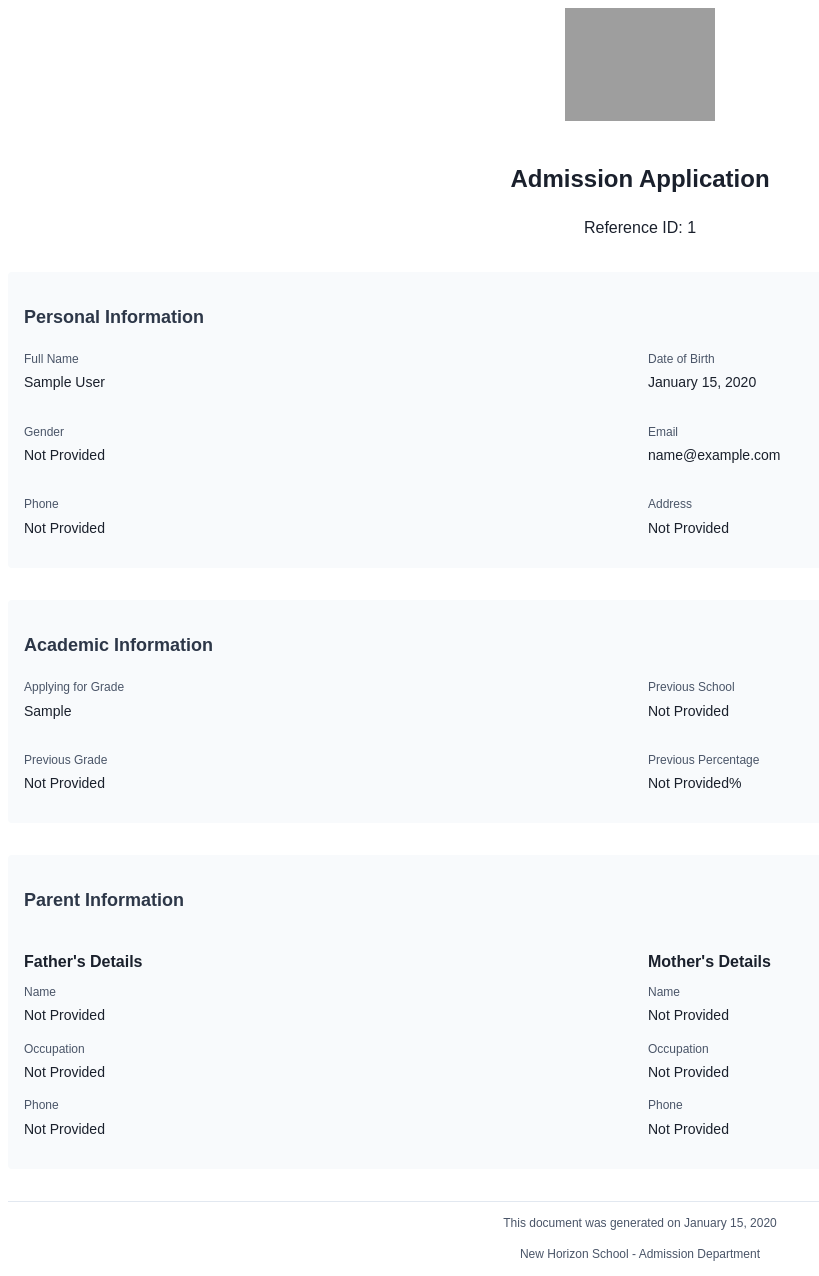
After one commit to abhinav0014/horizonss, a Django app: template templates/admission_pdf.html in a window 1280 px wide. The commit adds this page. Shown: the whole page, without its empty margins (0-819 px from the left). Run offline with Django 5.2, Linux system fonts and the light colour scheme; the template is opened without the code that fills it: most values are stand-ins (such as "Sample title", 1, 10 or a date in 2020); parts of the project's set-up code (start-up, migrations or seed data) failed here and were passed over; grey boxes are pictures that could not be loaded.

Commit message:
amission items

```diff
--- /dev/null
+++ b/templates/admission_pdf.html
@@ -0,0 +1,174 @@
+<!DOCTYPE html>
+<html>
+<head>
+    <meta charset="utf-8">
+    <style>
+        @page {
+            size: A4;
+            margin: 2.5cm 1.5cm;
+        }
+        body {
+            font-family: Arial, sans-serif;
+            line-height: 1.6;
+            color: #1a202c;
+        }
+        .header {
+            text-align: center;
+            margin-bottom: 2em;
+        }
+        .logo {
+            max-width: 150px;
+            margin-bottom: 1em;
+        }
+        .document-title {
+            font-size: 24px;
+            font-weight: bold;
+            color: #1a202c;
+            margin-bottom: 0.5em;
+        }
+        .section {
+            margin-bottom: 2em;
+            padding: 1em;
+            background-color: #f8fafc;
+            border-radius: 4px;
+        }
+        .section-title {
+            font-size: 18px;
+            font-weight: bold;
+            color: #2d3748;
+            margin-bottom: 1em;
+        }
+        .grid {
+            display: grid;
+            grid-template-columns: repeat(2, 1fr);
+            gap: 1em;
+        }
+        .field {
+            margin-bottom: 0.8em;
+        }
+        .field-label {
+            font-size: 12px;
+            color: #4a5568;
+            margin-bottom: 0.2em;
+        }
+        .field-value {
+            font-size: 14px;
+            color: #1a202c;
+        }
+        .footer {
+            margin-top: 2em;
+            text-align: center;
+            font-size: 12px;
+            color: #4a5568;
+        }
+        hr {
+            border: none;
+            border-top: 1px solid #e2e8f0;
+            margin: 1em 0;
+        }
+    </style>
+</head>
+<body>
+    <div class="header">
+        <img src="{{ STATIC_URL }}img/logo.png" alt="School Logo" class="logo">
+        <h1 class="document-title">Admission Application</h1>
+        <p>Reference ID: {{ admission.application_id }}</p>
+    </div>
+
+    <div class="section">
+        <h2 class="section-title">Personal Information</h2>
+        <div class="grid">
+            <div class="field">
+                <div class="field-label">Full Name</div>
+                <div class="field-value">{{ admission.full_name|default:"Not Provided" }}</div>
+            </div>
+            <div class="field">
+                <div class="field-label">Date of Birth</div>
+                <div class="field-value">{{ admission.date_of_birth|date:"F d, Y"|default:"Not Provided" }}</div>
+            </div>
+            <div class="field">
+                <div class="field-label">Gender</div>
+                <div class="field-value">{{ admission.get_gender_display|default:"Not Provided" }}</div>
+            </div>
+            <div class="field">
+                <div class="field-label">Email</div>
+                <div class="field-value">{{ admission.email|default:"Not Provided" }}</div>
+            </div>
+            <div class="field">
+                <div class="field-label">Phone</div>
+                <div class="field-value">{{ admission.phone|default:"Not Provided" }}</div>
+            </div>
+            <div class="field">
+                <div class="field-label">Address</div>
+                <div class="field-value">{{ admission.address|default:"Not Provided" }}</div>
+            </div>
+        </div>
+    </div>
+
+    <div class="section">
+        <h2 class="section-title">Academic Information</h2>
+        <div class="grid">
+            <div class="field">
+                <div class="field-label">Applying for Grade</div>
+                <div class="field-value">{{ admission.applying_for_grade|default:"Not Provided" }}</div>
+            </div>
+            <div class="field">
+                <div class="field-label">Previous School</div>
+                <div class="field-value">{{ admission.previous_school|default:"Not Provided" }}</div>
+            </div>
+            <div class="field">
+                <div class="field-label">Previous Grade</div>
+                <div class="field-value">{{ admission.previous_grade|default:"Not Provided" }}</div>
+            </div>
+            <div class="field">
+                <div class="field-label">Previous Percentage</div>
+                <div class="field-value">{{ admission.previous_percentage|default:"Not Provided" }}%</div>
+            </div>
+        </div>
+    </div>
+
+    <div class="section">
+        <h2 class="section-title">Parent Information</h2>
+        <div class="grid">
+            <!-- Father's Details -->
+            <div>
+                <h3 style="font-size: 16px; margin-bottom: 0.5em;">Father's Details</h3>
+                <div class="field">
+                    <div class="field-label">Name</div>
+                    <div class="field-value">{{ admission.father_name|default:"Not Provided" }}</div>
+                </div>
+                <div class="field">
+                    <div class="field-label">Occupation</div>
+                    <div class="field-value">{{ admission.father_occupation|default:"Not Provided" }}</div>
+                </div>
+                <div class="field">
+                    <div class="field-label">Phone</div>
+                    <div class="field-value">{{ admission.father_phone|default:"Not Provided" }}</div>
+                </div>
+            </div>
+            <!-- Mother's Details -->
+            <div>
+                <h3 style="font-size: 16px; margin-bottom: 0.5em;">Mother's Details</h3>
+                <div class="field">
+                    <div class="field-label">Name</div>
+                    <div class="field-value">{{ admission.mother_name|default:"Not Provided" }}</div>
+                </div>
+                <div class="field">
+                    <div class="field-label">Occupation</div>
+                    <div class="field-value">{{ admission.mother_occupation|default:"Not Provided" }}</div>
+                </div>
+                <div class="field">
+                    <div class="field-label">Phone</div>
+                    <div class="field-value">{{ admission.mother_phone|default:"Not Provided" }}</div>
+                </div>
+            </div>
+        </div>
+    </div>
+
+    <div class="footer">
+        <hr>
+        <p>This document was generated on {{ admission.created_at|date:"F d, Y" }}</p>
+        <p>New Horizon School - Admission Department</p>
+    </div>
+</body>
+</html>
```
Also changed, not shown: templates/admission_success.html (+165 -42 lines).
